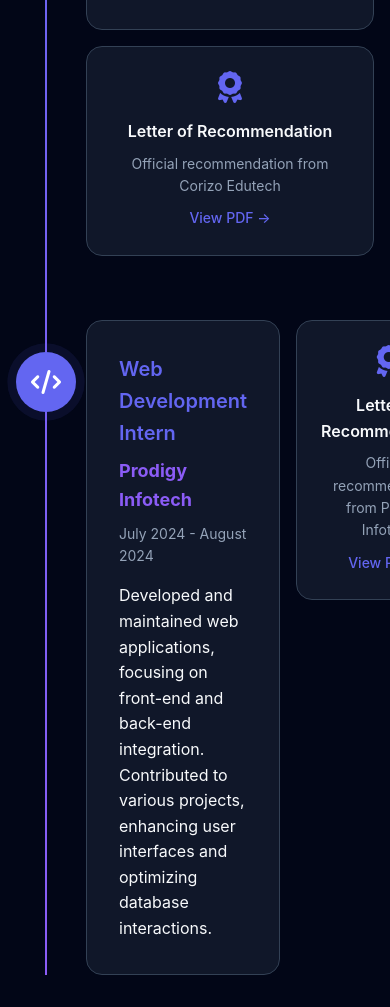
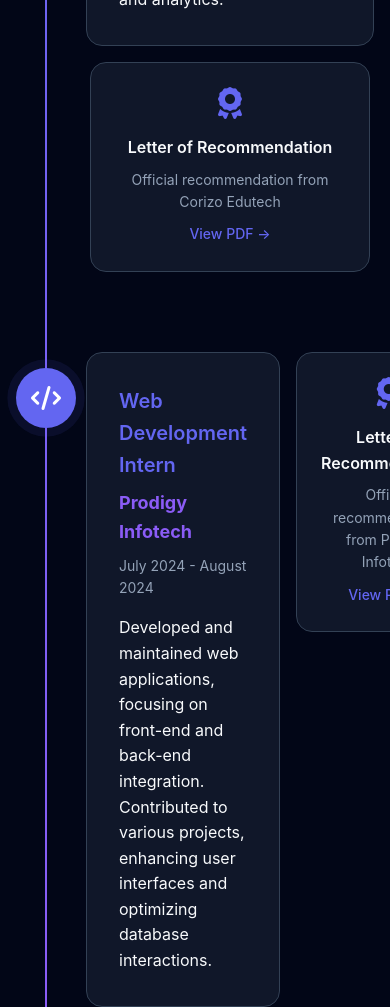
Before and after one commit to Vijayalakshmibai/port, a website: page index.html in a window 390 px wide. Shown: the part 4975-5982 px from the top of the page. Drawn offline with Linux system fonts and the light colour scheme.

Commit message:
Fix experience section responsive layout

```diff
--- a/styles.css
+++ b/styles.css
@@ -565,6 +565,25 @@ html {
     }
 
     /* Responsive Adjustments */
+    @media (max-width: 1200px) {
+        .timeline-content {
+            grid-template-columns: 1fr;
+            gap: 1.5rem;
+        }
+
+        .timeline-item:nth-child(even) .timeline-content {
+            grid-template-columns: 1fr;
+        }
+
+        .lor-document {
+            justify-content: flex-start;
+        }
+
+        .document-card {
+            max-width: 100%;
+        }
+    }
+
     @media (max-width: 1024px) {
         .hero-container {
             grid-template-columns: 1fr;
@@ -628,6 +647,7 @@ html {
         .timeline-item {
             flex-direction: column;
             padding-left: 70px;
+            align-items: stretch;
         }
 
         .timeline-item:nth-child(even) {
@@ -637,11 +657,32 @@ html {
         .timeline-icon {
             left: 30px;
             transform: translateX(-50%);
+            position: absolute;
+            top: 1rem;
         }
 
         .timeline-content {
             grid-template-columns: 1fr;
-            gap: 1rem;
+            gap: 1.5rem;
+            margin-top: 0;
+        }
+
+        .timeline-item:nth-child(even) .timeline-content {
+            grid-template-columns: 1fr;
+        }
+
+        .experience-details {
+            width: 100%;
+        }
+
+        .lor-document {
+            width: 100%;
+            justify-content: center;
+        }
+
+        .document-card {
+            max-width: 100%;
+            width: 100%;
         }
     }
 
@@ -709,13 +750,16 @@ html {
             margin-top: 0;
         }
 
+        .timeline-item:nth-child(even) .timeline-content {
+            grid-template-columns: 1fr;
+        }
+
         .experience-details {
             width: 100%;
         }
 
         .lor-document {
             width: 100%;
-            display: flex;
             justify-content: center;
         }
 
@@ -833,14 +877,15 @@ html {
 
 .timeline-content {
     display: grid;
-    grid-template-columns: 1fr 1fr;
+    grid-template-columns: 1.2fr 0.8fr;
     gap: 2rem;
     width: 100%;
     align-items: start;
+    margin-top: 1rem;
 }
 
 .timeline-item:nth-child(even) .timeline-content {
-    grid-template-columns: 1fr 1fr;
+    grid-template-columns: 0.8fr 1.2fr;
 }
 
 .experience-details {
@@ -848,6 +893,7 @@ html {
     padding: 2rem;
     border-radius: 1rem;
     border: 1px solid var(--border-color);
+    height: fit-content;
 }
 
 .experience-details h3 {
@@ -873,6 +919,7 @@ html {
     display: flex;
     justify-content: center;
     align-items: center;
+    height: fit-content;
 }
 
 .document-card {
@@ -883,7 +930,8 @@ html {
     cursor: pointer;
     transition: all 0.3s ease;
     text-align: center;
-    max-width: 300px;
+    width: 100%;
+    max-width: 280px;
 }
 
 .document-card:hover {
```
